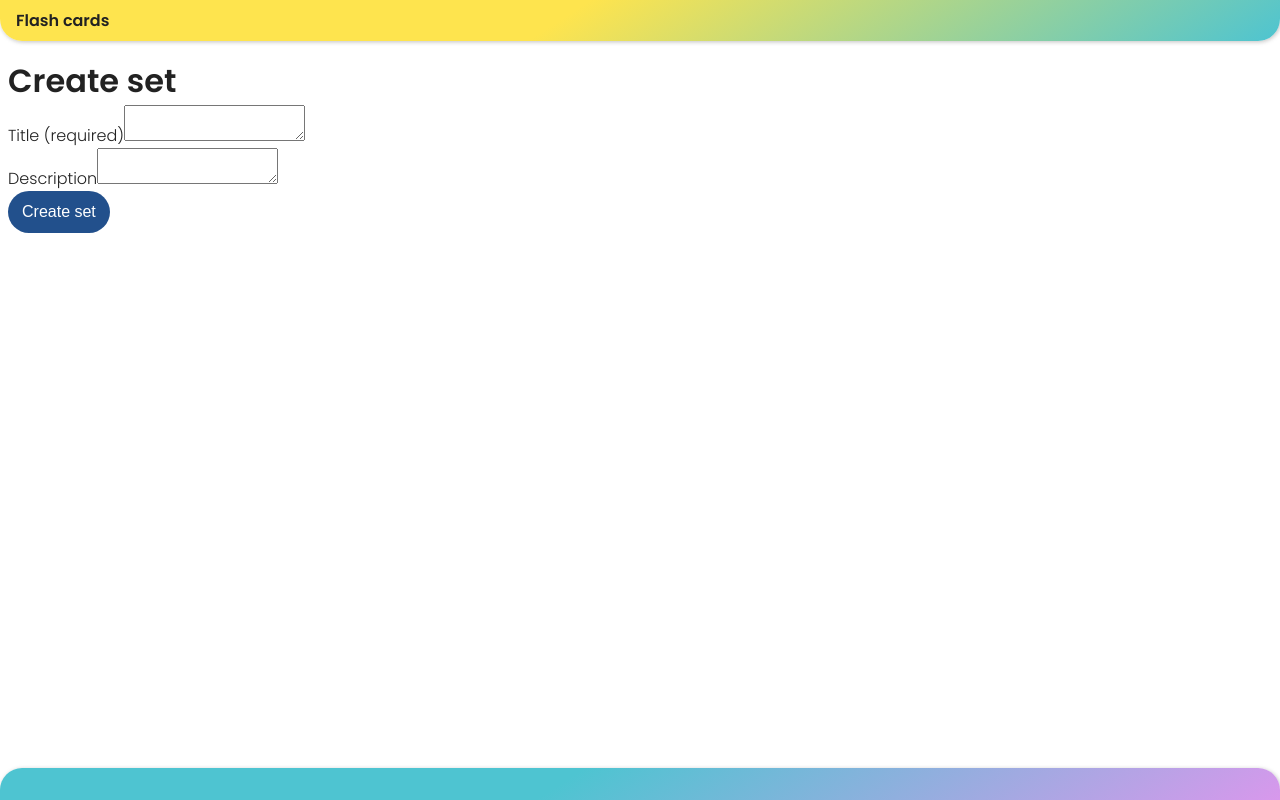
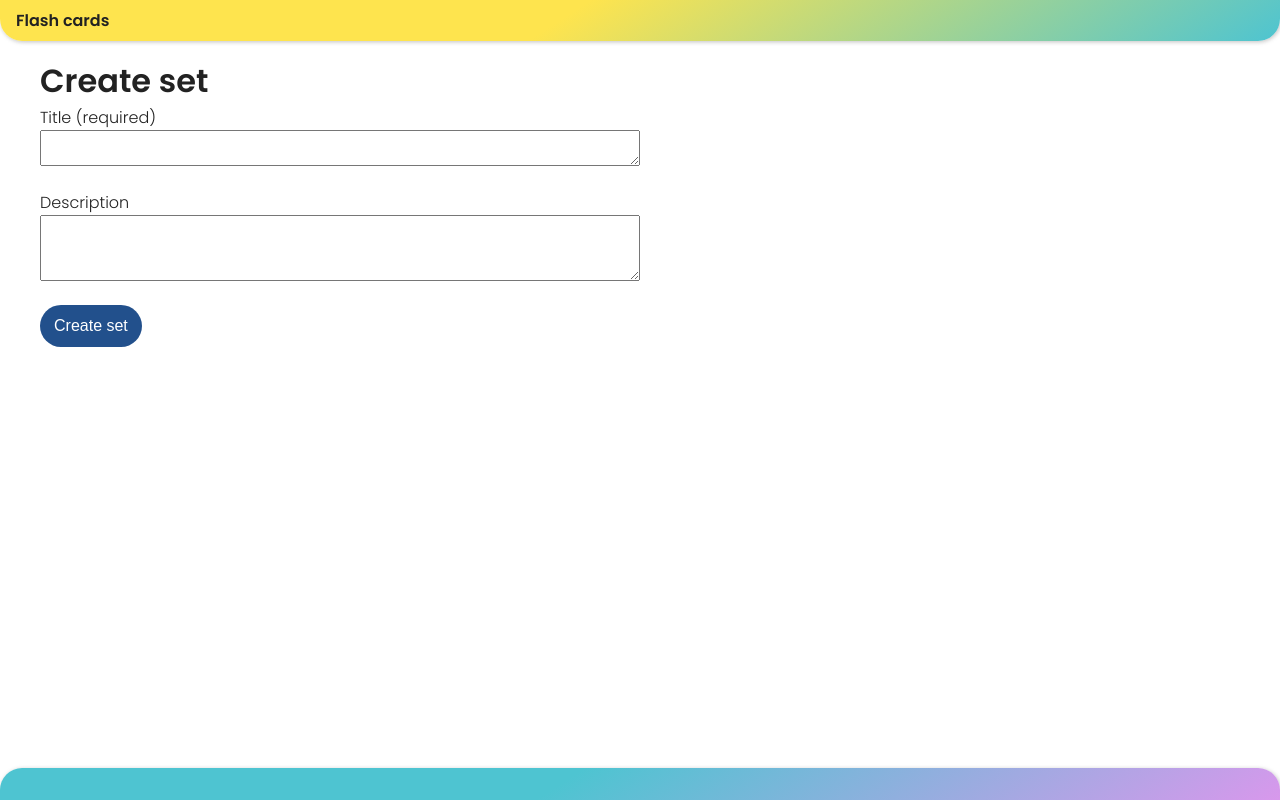
Before and after one commit to kmsolomon/flash-cards, a React (Vite) app: page /set/create in a window 1280 px wide. Built offline with nearby package versions, Linux system fonts and the light colour scheme; no server answers.

Commit message:
Form styling (making it consistent across components)

```diff
--- a/src/components/CardSet/EditCardSet/EditCardSet.tsx
+++ b/src/components/CardSet/EditCardSet/EditCardSet.tsx
@@ -94,7 +94,7 @@ function EditCardSet() {
   };
 
   return (
-    <div>
+    <div className="main-content">
       <h1>Edit details for {cardSet.title}</h1>
       <form id="editSet" name="editSet" onSubmit={handleSubmit}>
         <div className="input-group">
--- a/src/components/CreateCardSet/CreateCardSet.tsx
+++ b/src/components/CreateCardSet/CreateCardSet.tsx
@@ -75,6 +75,7 @@ function CreateCardSet() {
     }
   }
   return (
+    <div className="main-content">
       <div>
         <h1>Create set</h1>
         <form name="createSetForm" onSubmit={(e) => handleSubmit(e)}>
@@ -82,7 +83,7 @@ function CreateCardSet() {
             <label htmlFor="title">Title (required)</label>
             <div
               id="titleError"
-            className={errors.title ? "" : "hide"}
+              className={errors.title ? "input-error" : "hide"}
               data-testid="titleError"
             >
               {errors.title}
@@ -106,12 +107,14 @@ function CreateCardSet() {
               name="description"
               value={description}
               maxLength={200}
+              rows={4}
               onChange={(e) => setDescription(e.target.value)}
             ></textarea>
           </div>
           <Button style="primary" type="submit" text="Create set" />
         </form>
       </div>
+    </div>
   );
 }
 
--- a/src/components/CreateFlashCard/CreateFlashCard.tsx
+++ b/src/components/CreateFlashCard/CreateFlashCard.tsx
@@ -45,11 +45,11 @@ function CreateFlashCard() {
 
     if (answer.trim() === "") {
       setAriaInvalidAnswer(true);
-      errorsUpdate.answer = "Error: Question can not be a blank string.";
+      errorsUpdate.answer = "Error: Answer can not be a blank string.";
     } else if (answer.length > 1000) {
       setAriaInvalidAnswer(true);
       errorsUpdate.answer =
-        "Error: Question can not be longer than 1000 characters.";
+        "Error: Answer can not be longer than 1000 characters.";
     } else {
       setAriaInvalidAnswer(false);
       errorsUpdate.answer = null;
@@ -80,14 +80,14 @@ function CreateFlashCard() {
     }
   };
   return (
-    <div>
+    <div className="main-content">
       <h1>Add new flash card</h1>
       <form name="createFlashCard" onSubmit={handleCreateCard}>
-        <div>
+        <div className="input-group">
           <label htmlFor="question">Question</label>
           <div
             id="questionError"
-            className={errors.question ? "" : "hide"}
+            className={errors.question ? "input-error" : "hide"}
             data-testid="questionError"
           >
             {errors.question}
@@ -102,11 +102,11 @@ function CreateFlashCard() {
             onChange={(e) => setQuestion(e.target.value)}
           ></textarea>
         </div>
-        <div>
+        <div className="input-group">
           <label htmlFor="answer">Answer</label>
           <div
             id="answerError"
-            className={errors.answer ? "" : "hide"}
+            className={errors.answer ? "input-error" : "hide"}
             data-testid="answerError"
           >
             {errors.answer}
@@ -116,6 +116,7 @@ function CreateFlashCard() {
             id="answer"
             name="answer"
             maxLength={1000}
+            rows={4}
             value={answer}
             aria-invalid={ariaInvalidAnswer}
             onChange={(e) => setAnswer(e.target.value)}
--- a/src/components/EditFlashCard/EditFlashCard.tsx
+++ b/src/components/EditFlashCard/EditFlashCard.tsx
@@ -56,11 +56,11 @@ function EditFlashCard() {
 
     if (answer.trim() === "") {
       setAriaInvalidAnswer(true);
-      errorsUpdate.answer = "Error: Question can not be a blank string.";
+      errorsUpdate.answer = "Error: Answer can not be a blank string.";
     } else if (answer.length > 1000) {
       setAriaInvalidAnswer(true);
       errorsUpdate.answer =
-        "Error: Question can not be longer than 1000 characters.";
+        "Error: Answer can not be longer than 1000 characters.";
     } else {
       setAriaInvalidAnswer(false);
       errorsUpdate.answer = null;
@@ -101,14 +101,14 @@ function EditFlashCard() {
   };
 
   return (
-    <div>
+    <div className="main-content">
       <h1>Edit flash card</h1>
       <form name="editFlashCard" onSubmit={handleEditCard}>
-        <div>
+        <div className="input-group">
           <label htmlFor="question">Question</label>
           <div
             id="questionError"
-            className={errors.question ? "" : "hide"}
+            className={errors.question ? "input-error" : "hide"}
             data-testid="questionError"
           >
             {errors.question}
@@ -123,11 +123,11 @@ function EditFlashCard() {
             onChange={(e) => setQuestion(e.target.value)}
           ></textarea>
         </div>
-        <div>
+        <div className="input-group">
           <label htmlFor="answer">Answer</label>
           <div
             id="answerError"
-            className={errors.answer ? "" : "hide"}
+            className={errors.answer ? "input-error" : "hide"}
             data-testid="answerError"
           >
             {errors.answer}
@@ -137,6 +137,7 @@ function EditFlashCard() {
             id="answer"
             name="answer"
             maxLength={1000}
+            rows={4}
             value={answer}
             aria-invalid={ariaInvalidAnswer}
             onChange={(e) => setAnswer(e.target.value)}
--- a/src/components/FlashCard/FlashCard.css
+++ b/src/components/FlashCard/FlashCard.css
@@ -43,7 +43,7 @@
 @media (prefers-color-scheme: dark) {
   .question,
   .answer {
-    background-color: #333;
+    background-color: #202020;
   }
 }
 
--- a/src/components/Modal/Modal.css
+++ b/src/components/Modal/Modal.css
@@ -14,7 +14,7 @@
   overflow: auto;
   border-radius: var(--border-radius);
   outline: none;
-  padding: 40px;
+  padding: 10px 10px 20px 10px;
 }
 
 .modal .button-wrapper {
@@ -27,8 +27,8 @@
   padding: 1rem;
 }
 
-@media screen and (max-width: 767px) {
+@media screen and (min-width: 769px) {
   .modal {
-    padding: 10px 10px 20px 10px;
+    padding: 40px;
   }
 }
--- a/src/main.css
+++ b/src/main.css
@@ -26,6 +26,11 @@ main {
   flex: 1;
 }
 
+.main-content {
+  margin: 0 auto;
+  max-width: 1200px;
+}
+
 @media (prefers-color-scheme: dark) {
   body {
     background-color: #121212;
@@ -41,3 +46,44 @@ h2 {
 .hide {
   display: none;
 }
+
+@media screen and (min-width: 769px) {
+  main {
+    margin: 1rem;
+  }
+}
+
+/**** Form styles ****/
+.input-group {
+  display: flex;
+  flex-direction: column;
+}
+
+.input-group textarea {
+  min-width: 100%;
+  max-width: 100%;
+  margin: 0 0 1.5rem 0;
+}
+
+@media screen and (min-width: 769px) {
+  .input-group textarea {
+    min-width: 50%;
+    max-width: 50%;
+  }
+}
+
+.input-error {
+  color: #b30300;
+}
+
+@media (prefers-color-scheme: dark) {
+  .input-error {
+    color: #ff7d7a;
+  }
+}
+
+.button-group {
+  display: flex;
+  justify-content: left;
+  gap: 1rem;
+}
```
Lines whose indentation alone changed are shown as unchanged.
